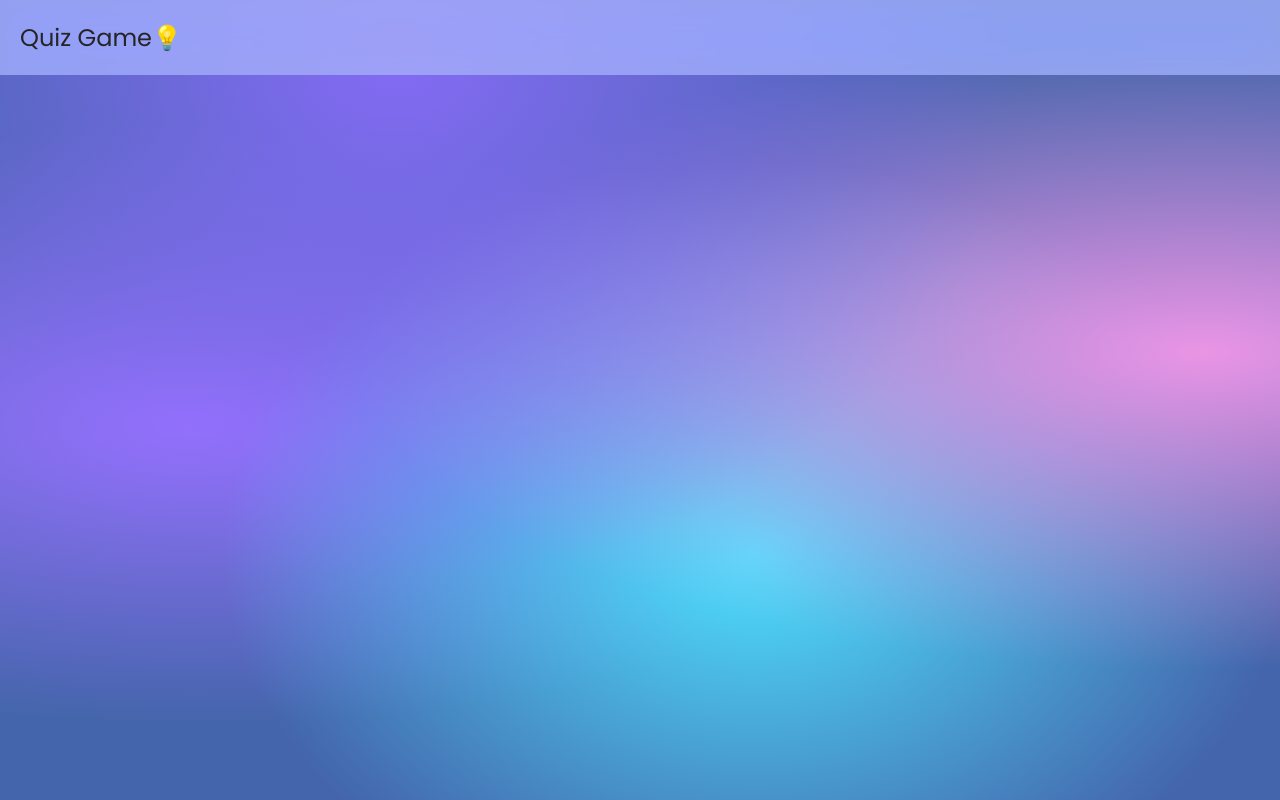
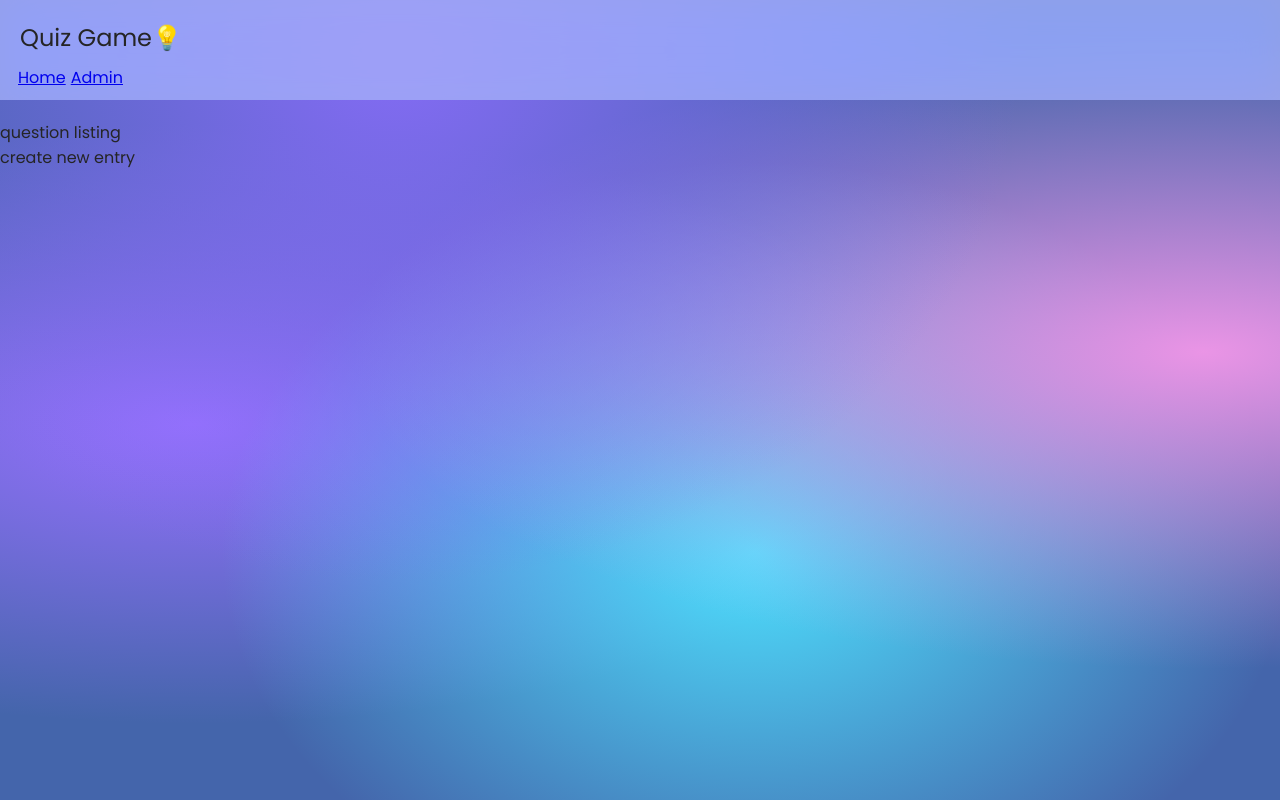
Before and after one commit to coding-bootcamps-eu/final-project-jul-quiz-game, a Vue app: page /admin in a window 1280 px wide. Before the commit this address had no page. Built offline with nearby package versions, Linux system fonts and the light colour scheme.

Commit message:
created admin placeholder, /admin

```diff
--- a/src/components/HeaderComponent.vue
+++ b/src/components/HeaderComponent.vue
@@ -2,6 +2,12 @@
   <header class="header">
     <section class="header-section">
       <p>Quiz Game<span>💡</span></p>
+    </section>
+    <section>
+      <nav class="nav-section">
+        <router-link to="/">Home</router-link>
+        <router-link to="/admin">Admin</router-link>
+      </nav>
     </section>
   </header>
 </template>
@@ -22,4 +28,10 @@ export default {};
   padding: 10px 10px;
   font-size: 1.5rem;
 }
+
+.nav-section {
+  display: flex;
+  column-gap: 5px;
+  margin-left: 8px;
+}
 </style>
--- a/src/router/index.js
+++ b/src/router/index.js
@@ -2,6 +2,7 @@ import { createRouter, createWebHistory } from "vue-router";
 import EntryView from "../views/EntryView.vue";
 import QuizView from "../views/QuizView.vue";
 import ResultView from "../views/ResultView.vue";
+import AdminView from "../views/AdminView";
 
 const routes = [
   {
@@ -19,6 +20,12 @@ const routes = [
     name: "result",
     component: ResultView,
   },
+
+  {
+    path: "/admin",
+    name: "admin",
+    component: AdminView,
+  },
 ];
 
 const router = createRouter({
--- /dev/null
+++ b/src/views/AdminView.vue
@@ -0,0 +1,14 @@
+<template>
+  <main>
+    <section>
+      <p>question listing</p>
+    </section>
+    <section>
+      <p>create new entry</p>
+    </section>
+  </main>
+</template>
+
+<script>
+export default {};
+</script>
```
